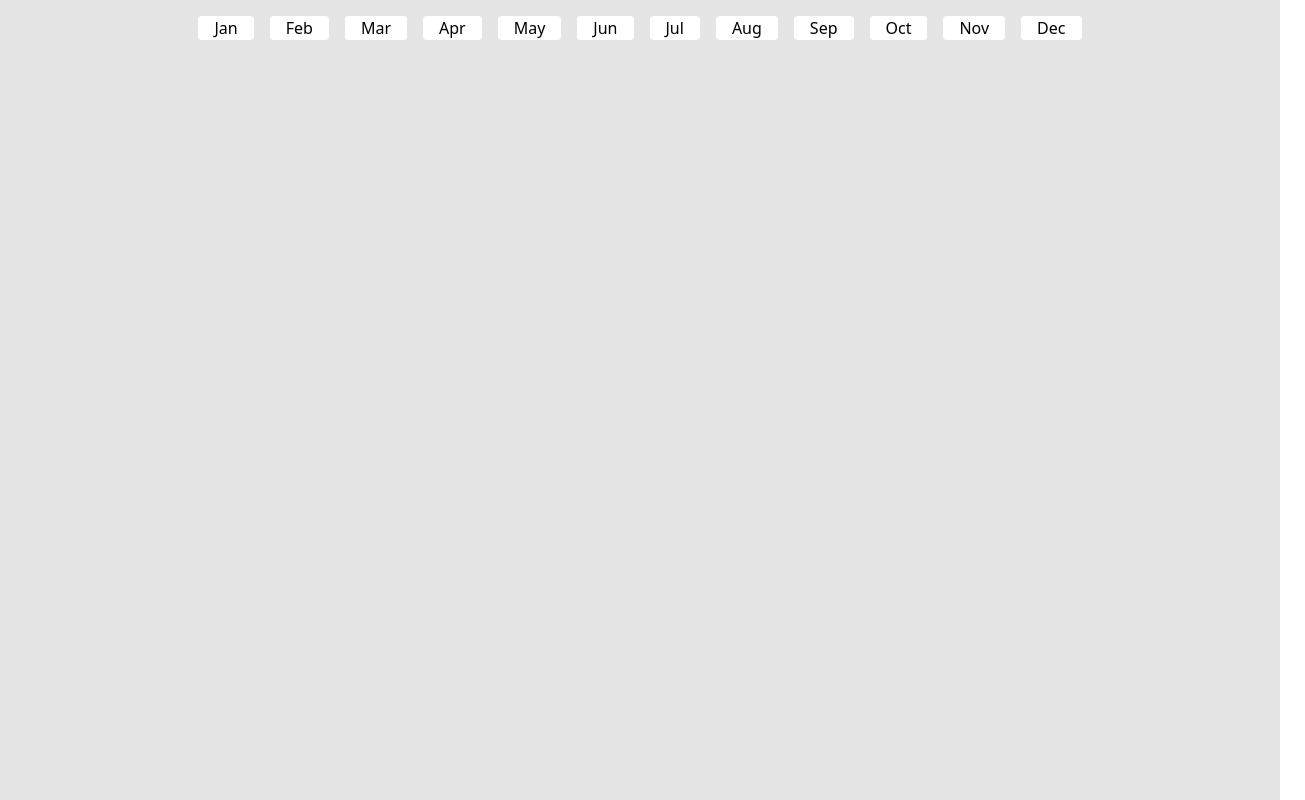
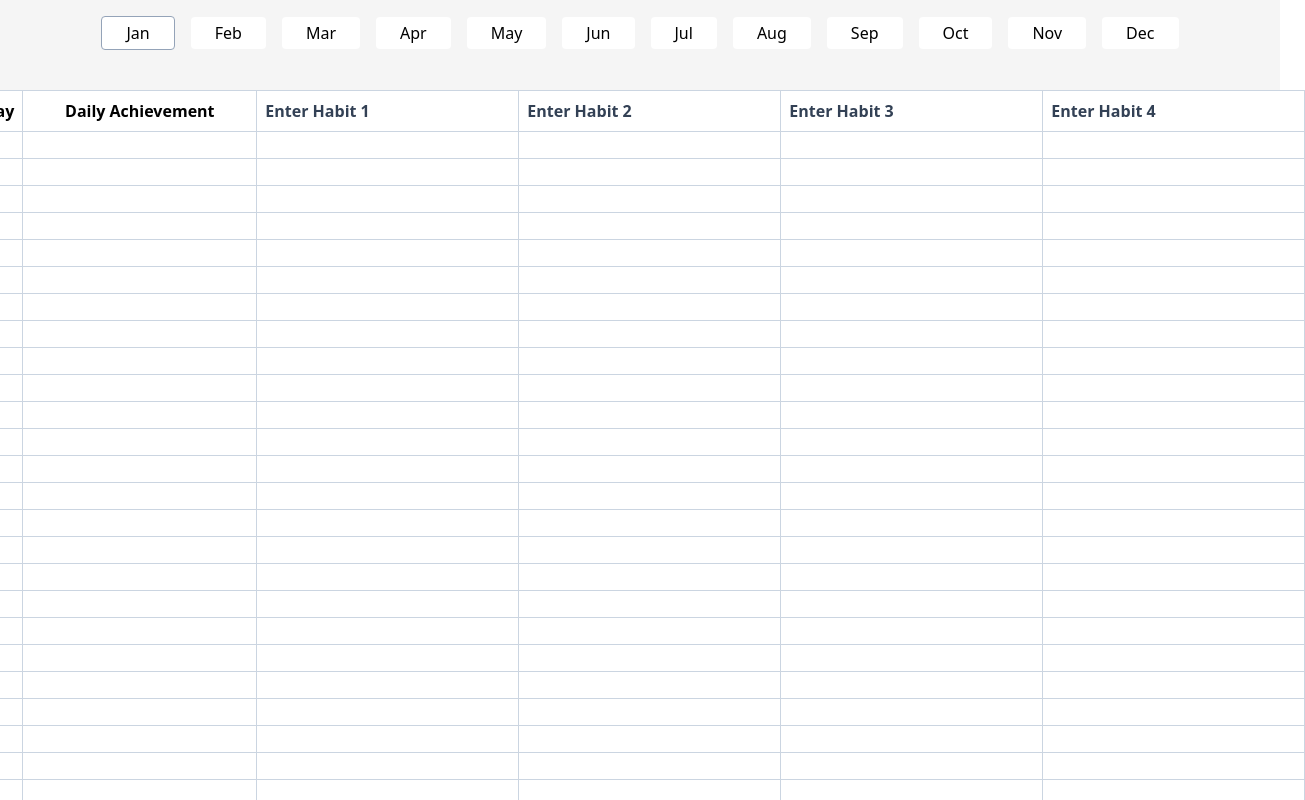
Before and after one commit to brandonscott4/daily-tracker, a React (Vite) app in the folder frontend/: page / in a window 1280 px wide. Shown: the top 800 px of the page, 1305 px wide, since content can reach past the window. Built offline with nearby package versions, Linux system fonts and the light colour scheme.

Commit message:
added daily tracker table for each month

```diff
--- a/frontend/src/App.jsx
+++ b/frontend/src/App.jsx
@@ -1,9 +1,34 @@
 import Nav from "./components/Nav";
+import Tracker from "./components/Tracker";
+
+import { useState } from "react";
 
 function App() {
+  const months = [
+    "Jan",
+    "Feb",
+    "Mar",
+    "Apr",
+    "May",
+    "Jun",
+    "Jul",
+    "Aug",
+    "Sep",
+    "Oct",
+    "Nov",
+    "Dec",
+  ];
+
+  const currMonth = new Date().getMonth();
+  const [activeMonth, setActiveMonth] = useState(months[currMonth]);
   return (
-    <div className="h-screen w-full bg-neutral-200">
-      <Nav />
+    <div className="min-h-screen w-full bg-neutral-100">
+      <Nav
+        activeMonth={activeMonth}
+        setActiveMonth={setActiveMonth}
+        months={months}
+      />
+      <Tracker activeMonth={activeMonth} />
     </div>
   );
 }
--- a/frontend/src/components/Nav.jsx
+++ b/frontend/src/components/Nav.jsx
@@ -1,24 +1,6 @@
-import { useState } from "react";
 import NavButton from "./NavButton";
 
-const Nav = () => {
-  const [activeMonth, setActiveMonth] = useState();
-
-  const months = [
-    "Jan",
-    "Feb",
-    "Mar",
-    "Apr",
-    "May",
-    "Jun",
-    "Jul",
-    "Aug",
-    "Sep",
-    "Oct",
-    "Nov",
-    "Dec",
-  ];
-
+const Nav = ({ activeMonth, setActiveMonth, months }) => {
   return (
     <nav className="flex gap-4 justify-center items-center pt-4">
       {months.map((month) => (
--- a/frontend/src/components/NavButton.jsx
+++ b/frontend/src/components/NavButton.jsx
@@ -2,8 +2,8 @@ const NavButton = ({ month, isActive, onClick }) => {
   return (
     <button
       onClick={onClick}
-      className={`bg-white px-4 rounded ${
-        isActive ? "border border-gray-600" : ""
+      className={`bg-white px-6 py-1 rounded ${
+        isActive ? "border border-slate-400" : ""
       }`}
     >
       {month}
--- /dev/null
+++ b/frontend/src/components/Tracker.jsx
@@ -0,0 +1,147 @@
+import { useEffect, useState } from "react";
+import checkAndInitialiseMonthsData from "../utils/dataPopulate";
+
+const Tracker = ({ activeMonth }) => {
+  const [days, setDays] = useState([]);
+  const [habitTitles, setHabitTitles] = useState({
+    habit1: "",
+    habit2: "",
+    habit3: "",
+    habit4: "",
+  });
+
+  useEffect(() => {
+    checkAndInitialiseMonthsData();
+  }, []);
+
+  useEffect(() => {
+    const retrieveMonthData = () => {
+      const localStorageData = localStorage.getItem(activeMonth);
+      const monthsData = JSON.parse(localStorageData);
+      if (monthsData) {
+        setDays(monthsData.days);
+        setHabitTitles(monthsData.habitTitles);
+      }
+    };
+
+    retrieveMonthData();
+  }, [activeMonth]);
+
+  const handleDayInputChange = (e, dayIndex, field) => {
+    const newDayData = [...days];
+    newDayData[dayIndex][field] = e.target.value;
+    setDays(newDayData);
+
+    updateLocalStorage();
+  };
+
+  const handleTitleInputChange = (e, property) => {
+    const newTitleData = { ...habitTitles };
+    newTitleData[property] = e.target.value;
+    setHabitTitles(newTitleData);
+  };
+
+  const updateLocalStorage = () => {
+    const monthData = {
+      habitTitles: habitTitles,
+      days: days,
+    };
+    localStorage.setItem(activeMonth, JSON.stringify(monthData));
+  };
+
+  return (
+    <div className="p-5 mt-5 flex flex-col justify-center items-center">
+      <table className="table-fixed border-collapse border border-slate-400 bg-white">
+        <thead>
+          <tr>
+            <th className="border border-slate-300 p-2 text-center">Day</th>
+            <th className="border border-slate-300 p-2">Daily Achievement</th>
+            <th className="border border-slate-300 p-2 text-slate-700">
+              <input
+                type="text"
+                value={habitTitles.habit1}
+                onChange={(e) => handleTitleInputChange(e, "habit1")}
+              />
+            </th>
+            <th className="border border-slate-300 p-2 text-slate-700">
+              <input
+                type="text"
+                value={habitTitles.habit2}
+                onChange={(e) => handleTitleInputChange(e, "habit2")}
+              />
+            </th>
+            <th className="border border-slate-300 p-2 text-slate-700">
+              <input
+                type="text"
+                value={habitTitles.habit3}
+                onChange={(e) => handleTitleInputChange(e, "habit3")}
+              />
+            </th>
+            <th className="border border-slate-300 p-2 text-slate-700">
+              <input
+                type="text"
+                value={habitTitles.habit4}
+                onChange={(e) => handleTitleInputChange(e, "habit4")}
+              />
+            </th>
+          </tr>
+        </thead>
+        <tbody>
+          {days.map((day, index) => (
+            <tr key={index}>
+              <td className="border border-slate-300 h-6">{index + 1}</td>
+              <td className="border border-slate-300 h-6">
+                <input
+                  type="text"
+                  value={day.achievement}
+                  onChange={(e) =>
+                    handleDayInputChange(e, index, "achievement")
+                  }
+                />
+              </td>
+              <td className="border border-slate-300 h-6">
+                <input
+                  type="text"
+                  value={day.habit1}
+                  onChange={(e) => handleDayInputChange(e, index, "habit1")}
+                />
+              </td>
+              <td className="border border-slate-300 h-6">
+                <input
+                  type="text"
+                  value={day.habit2}
+                  onChange={(e) => handleDayInputChange(e, index, "habit2")}
+                />
+              </td>
+              <td className="border border-slate-300 h-6">
+                <input
+                  type="text"
+                  value={day.habit3}
+                  onChange={(e) => handleDayInputChange(e, index, "habit3")}
+                />
+              </td>
+              <td className="border border-slate-300 h-6 w-2">
+                <input
+                  type="text"
+                  value={day.numericalHabit}
+                  onChange={(e) =>
+                    handleDayInputChange(e, index, "numericalHabit")
+                  }
+                />
+              </td>
+            </tr>
+          ))}
+        </tbody>
+      </table>
+
+      <button
+        className="bg-white w-40 py-1 mt-4 rounded border-slate-300"
+        onClick={() => updateLocalStorage()}
+      >
+        Save
+      </button>
+    </div>
+  );
+};
+
+export default Tracker;
--- /dev/null
+++ b/frontend/src/utils/dataPopulate.js
@@ -0,0 +1,62 @@
+const day = {
+  achievement: "",
+  habit1: "",
+  habit2: "",
+  habit3: "",
+  numericalHabit: "",
+};
+
+const titles = {
+  habit1: "Enter Habit 1",
+  habit2: "Enter Habit 2",
+  habit3: "Enter Habit 3",
+  habit4: "Enter Habit 4",
+};
+
+const months = [
+  "Jan",
+  "Feb",
+  "Mar",
+  "Apr",
+  "May",
+  "Jun",
+  "Jul",
+  "Aug",
+  "Sep",
+  "Oct",
+  "Nov",
+  "Dec",
+];
+
+const getDaysInMonth = (monthIndex, year = new Date().getFullYear()) => {
+  return new Date(year, monthIndex + 1, 0).getDate();
+};
+
+const generateMonthData = (monthIndex, year) => {
+  const daysInMonth = getDaysInMonth(monthIndex, year);
+  const monthData = {
+    habitTitles: titles,
+    days: [],
+  };
+
+  for (let i = 0; i < daysInMonth; i++) {
+    monthData.days.push({ ...day });
+  }
+
+  return monthData;
+};
+
+const initialiseMonthsData = () => {
+  months.forEach((month, index) => {
+    const monthData = generateMonthData(index, 2025);
+    localStorage.setItem(month, JSON.stringify(monthData));
+  });
+};
+
+const checkAndInitialiseMonthsData = () => {
+  if (!localStorage.getItem("Jan")) {
+    initialiseMonthsData();
+  }
+};
+
+export default checkAndInitialiseMonthsData;
```
